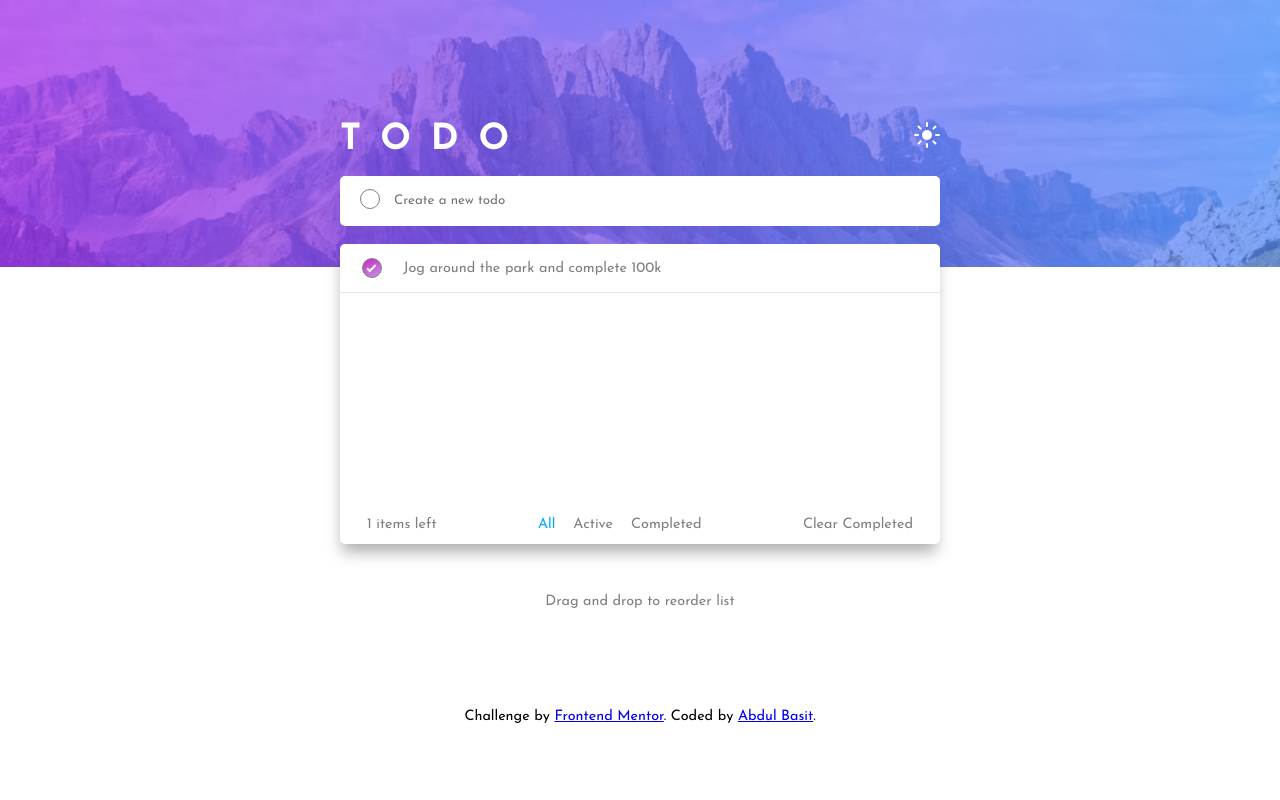
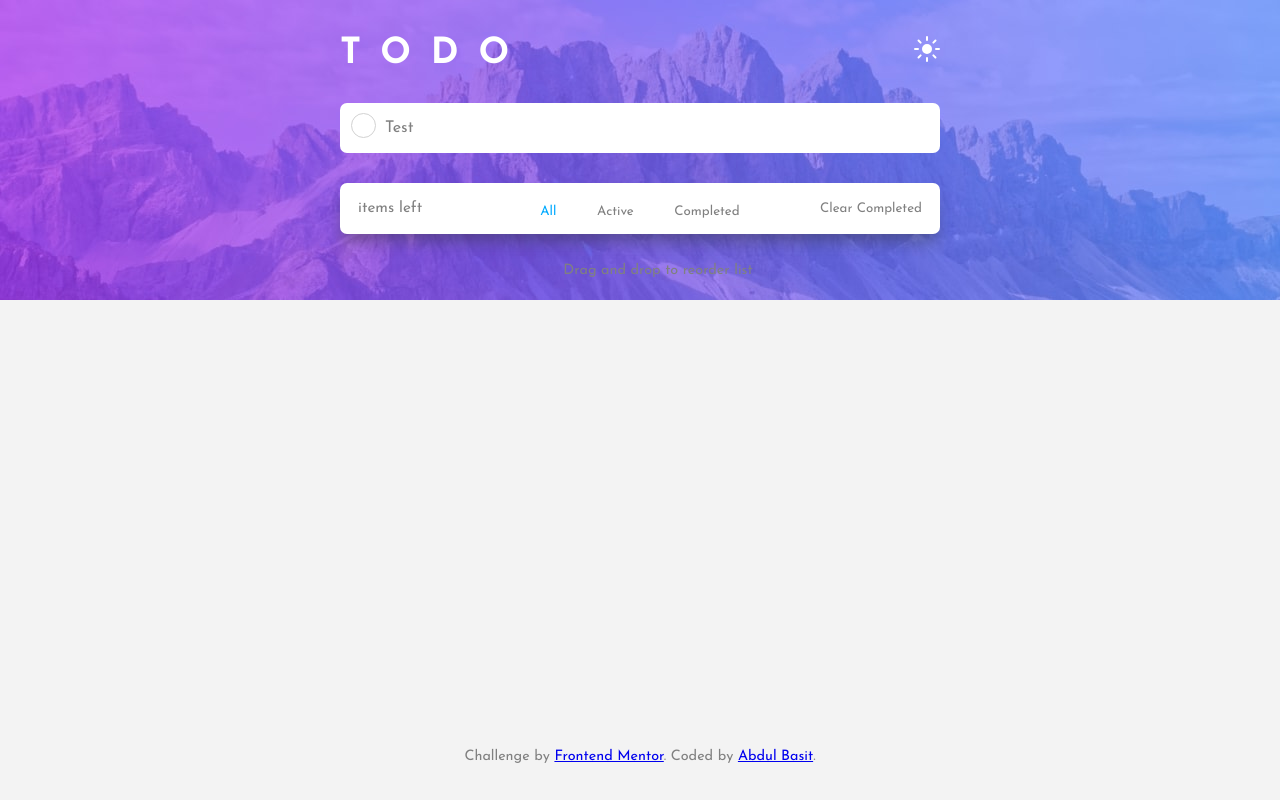
Before and after one commit to Basit-Dev/to-do-app, a website: page index.html in a window 1280 px wide. Drawn offline with Linux system fonts and the light colour scheme.

Commit message:
Updated styles and js functions

```diff
--- a/index.html
+++ b/index.html
@@ -7,54 +7,71 @@
   <link rel="icon" type="image/png" sizes="32x32" href="./images/favicon-32x32.png" />
   <title>Frontend Mentor | Todo app</title>
   <link rel="stylesheet" href="./css/style.css" />
-  <script src="app.js"></script>
 </head>
 
 <body>
-  <img class="desktop-bg-image" src="./images/bg-desktop-light.jpg" alt="Mountain image">
-  <div class="container">
-    <header class="header">
+
+  <div class="main-container">
+
+
+    <!-- -----------------------HEADER CONTAINER----------------------------- -->
+    <header class="header__container">
       <h1 class="header__title">Todo</h1>
       <div class="header__light-dark-toggle">
         <img src="./images/icon-sun.svg" alt="Sun icon" />
       </div>
     </header>
-    <div class="list">
-      <div class="list__circle">
-        <button class="list__button">
-      </div>
-      <div class="list__input">
-        <input class="list__field" type="text" placeholder="Create a new todo" />
-      </div>
-      <div class="list__container">
-        <ul class="list__dynamic">
-          <button class="list__li">
-            <img src="./images/icon-check.svg" alt="">
-          </button>
-          <li class="list__item">Jog around the park and complete 100k</li>
-        </ul>
-        <div class="list__bottom-info">
-          <div class="list__item-left">
-            <!-- Add dynamic number -->1
-            items left
-          </div>
-          <div class="list__stats">
-            <p>All</p>
-            <p>Active</p>
-            <p>Completed</p>
-          </div>
-          <div class="list__clear">Clear Completed</div>
+
+    <!-- -----------------------END OF HEADER-------------------------------------- -->
+
+    <!-- -----------------------INPUT CONTAINER-------------------------------------- -->
+    <section class="input__container">
+      <button class="btn input__button"></button>
+      <input id="input-field" class="input__field" type="text" placeholder="Create a new todo" value="Test" />
+    </section>
+    <!-- -----------------------END OF INPUT CONTAINER---------------------------- -->
+
+    <!-- -----------------------LIST CONTAINER------------------------------------- -->
+    <section id="list-container" class="list__container">
+      <ul id="list-ul" class="list__ul">
+        <!-- <li class="list__dynamic">yui 1 <button onclick="getName()">test</button></li>
+        <li class="list__dynamic">yui 2</li>
+        <li class="list__dynamic">yui 3</li> -->
+      </ul>
+
+      <!-- -----------------------STATS CONTAINER----------------------------------- -->
+      <section class="show__stats-container">
+        <div id="items-left" class="show__item-left">
+          <!-- Add dynamic number -->
+          items left
         </div>
-      </div>
-      <div class="list__reorder">
-        Drag and drop to reorder list
-      </div>
-    </div>
+        <div class="show__stats-middle">
+          <button class="btn show__all">All</button>
+          <button class="btn show__active">Active</button>
+          <button class="btn show__completed">Completed</button>
+        </div>
+        <button class="btn show__clear">Clear Completed</button>
+        <div class="show__reorder">
+          Drag and drop to reorder list
+        </div>
+      </section>
+
+
+    </section>
+    <!-- -----------------------END OF STATS CONTAINER----------------------------- -->
+    <!-- -----------------------END OF LIST CONTAINER----------------------------- -->
+
   </div>
+
   <div class="attribution">
     Challenge by
-    <a href="https://www.frontendmentor.io?ref=challenge" target="_blank">Frontend Mentor<a>. Coded by <a href="#">Abdul Basit</a>.
+    <a href="https://www.frontendmentor.io?ref=challenge" target="_blank">Frontend Mentor<a>. Coded by <a href="#">Abdul
+          Basit</a>.
   </div>
+
+  <div id="foo"></div>
+  <!-- <button id="test" class="testing">TEST</button> -->
+  <script src="app.js"></script>
 </body>
 
 </html>
--- a/sass/main.scss
+++ b/sass/main.scss
@@ -1,4 +1,4 @@
-@import url("https://fonts.googleapis.com/css2?family=Josefin+Sans:wght@400;700&display=swap");
+@import url('https://fonts.googleapis.com/css2?family=Josefin+Sans:wght@400;700&display=swap');
 
 *,
 ::before,
@@ -10,23 +10,45 @@
 
 html {
   font-size: 112.5%;
-  font-family: "Josefin Sans", sans-serif;
+  font-family: 'Josefin Sans', sans-serif;
+  color: gray;
 }
-.desktop-bg-image {
-  width: 100vw;
+body {
+  background-color: rgb(243, 243, 243);
+  width: 100%;
+  background-image: url('/images/bg-mobile-light.jpg');
+  background-repeat: no-repeat;
+  background-size: contain;
 }
-.container {
-  position: relative;
-  top: -150px;
-  width: 50%;
+//  background image, cover and auto strecthes the image, contain makes it responsive,
+
+.btn {
+  cursor: pointer;
+  background: none;
+  border: none;
+  font-family: inherit;
+  color: grey;
+  &:hover {
+    color: rgb(60, 157, 254);
+  }
+}
+// MAIN CONTAINER
+.main-container {
+  width: 80%;
   max-width: 600px;
   margin: auto;
 }
+// MAIN CONTAINER END
+
+// HEADER
 .header {
+  &__container {
     display: flex;
     justify-content: space-between;
+    padding-top: 2rem;
+  }
   &__title {
-    color: white;
+    color: rgb(255, 255, 255);
     text-transform: uppercase;
     letter-spacing: 20px;
   }
@@ -34,96 +56,173 @@ html {
     cursor: pointer;
   }
 }
+// HEADER END
+
+// INPUT
+.input {
+  &__container {
+    margin: 1.7rem 0;
+  }
+  &__field {
+    width: 100%;
+    height: 50px;
+    border-radius: 7px;
+    border: none;
+    padding: 0 2.5rem;
+    font-size: 0.9rem;
+    font-family: inherit;
+    color: inherit;
+  }
+  &__button {
+    position: absolute;
+    width: 25px;
+    height: 25px;
+    margin: 0.6rem;
+    border-radius: 50%;
+    border: solid 1pt rgb(210, 210, 210);
+    background-color: white;
+  }
+}
+// LIST CONTAINER
 
 .list {
   &__container {
-    border-radius: 5px;
-    color: grey;
-    height: 300px;
-    background-color: rgb(255, 255, 255);
-    font-size: 0.8rem;
+    background-color: white;
+    min-height: 50px;
+    border-radius: 7px;
+    margin-bottom: 1rem;
+    //padding: 1rem;
     -webkit-box-shadow: -1px 11px 15px -3px rgba(50, 50, 50, 0.39);
     -moz-box-shadow: -1px 11px 15px -3px rgba(50, 50, 50, 0.39);
     box-shadow: -1px 11px 15px -3px rgba(50, 50, 50, 0.39);
   }
-  &__input {
-    margin: 1rem 0;
 }
-  &__field {
-    display: inline;
+// STATS CONTAINER
+.show {
+  &__stats-container {
+    position: relative;
+    display: flex;
+    justify-content: space-between;
+    padding: 1rem;
+  }
+  &__item-left {
+    color: inherit;
+    font-size: 0.85rem;
+  }
+  &__stats-middle {
+    display: inherit;
+    justify-content: space-around;
+    position: absolute;
+    top: 100px;
+    left: -16px;
+    width: 110%;
+    background-color: white;
+    height: 50px;
+    border-radius: 7px;
+    -webkit-box-shadow: -1px 11px 15px -3px rgba(50, 50, 50, 0.39);
+    -moz-box-shadow: -1px 11px 15px -3px rgba(50, 50, 50, 0.39);
+    box-shadow: -1px 11px 15px -3px rgba(50, 50, 50, 0.39);
+  }
+  &__all {
+    color: rgb(0, 170, 255);
+  }
+
+  &__reorder {
+    position: absolute;
+    top: 180px;
     width: 100%;
-    height: 50px;
-    border-radius: 5px;
-    border: none;
-    padding: 0 3rem;
-    font-family: "Josefin Sans", sans-serif;
+    text-align: center;
+    color: inherit;
+    font-size: 0.8rem;
   }
-  &__bottom-info {
-    width: 100%;
+}
+// STATS CONTAINER END
+
+// LI
+.list__dynamic {
+  position: relative;
+  list-style-type: none;
+  border-bottom: solid 1pt rgb(216, 216, 216);
+  padding: 0.7rem 2rem;
+  color: inherit;
+  &:hover {
+    background-color: antiquewhite;
+  }
+  &:nth-child(1) {
+    border-radius: 7px 7px 0 0;
+  }
+}
+
+.attribution {
   position: absolute;
   bottom: 0;
-    display: flex;
-    justify-content: space-between;
-    padding: 1.5rem;
+  width: 100%;
+  text-align: center;
+  padding: 2rem;
+  font-size: 0.8rem;
 }
-  &__stats {
-    display: flex;
-    p {
-      padding: 0 0.5rem;
+.btnD {
+  background-color: transparent;
+  border: none;
+  position: absolute;
+  right: 15px;
+  &:hover {
+    cursor: pointer;
   }
-    :nth-child(1) {
-        color: rgb(0, 170, 255);
+  img {
+    width: 15px;
+    height: 15px;
   }
 }
-  &__reorder {
-    position: relative;
-    top: 50px;
-    color: grey;
-    font-size: 0.8rem;
-    text-align: center;
-  }
-
-  &__circle {
-    position: relative;
-  }
-  &__button {
-    position: absolute;
-    top: 13px;
-    left: 20px;
+.btn2 {
   border-radius: 50%;
-    height: 20px;
-    width: 20px;
-    border: solid 1pt grey;
-    cursor: pointer;
-    background-color: white;
-  }
-  &__dynamic {
-    padding: 0.8rem;
-    list-style-type: none;
-    display: inline-flex;
-    align-items: center;
-    width: 100%;
-    border-bottom: solid 1pt rgb(231, 231, 231);
-  }
-  &__li {
-    border-radius: 50%;
-    height: 20px;
-    width: 20px;
-    border: solid 1pt grey;
+  height: 15px;
+  width: 15px;
   background: linear-gradient(
     153deg,
     rgba(131, 147, 222, 1) 0%,
     rgba(200, 46, 193, 1) 6%,
     rgba(194, 152, 231, 1) 100%
   );
-    margin-left: 0.4rem;
-  }
-  &__item {
-    padding: 0 1.2rem;
+  border: none;
+  position: absolute;
+  left: 15px;
+  &:hover {
+    cursor: pointer;
   }
 }
-.attribution {
-  text-align: center;
-  font-size: 0.8rem;
-  margin-bottom: 1rem;
+
+.li{
+text-decoration-line: line-through;
+color: blue;
 }
+// MOBILE
+@media only screen and (min-width: 500px) {
+  body {
+    background-image: url('/images/bg-desktop-light.jpg');
+    background-repeat: no-repeat;
+    background-size: contain;
+  }
+  .show {
+    &__stats-middle {
+      top: 3px;
+      left: 30%;
+      width: 40%;
+      background: none;
+      //height: 0;
+      border-radius: 0;
+      -webkit-box-shadow: none;
+      -moz-box-shadow: none;
+      box-shadow: none;
+    }
+    &__reorder {
+      top: 80px;
+    }
+  }
+}
+
+@media only screen and (min-width: 1200px) {
+  body {
+    background-size:auto;
+  }
+}
```
Also changed, not shown: app.js (+118 -0 lines), css/style.css, 1 other file. Lines whose indentation alone changed are shown as unchanged.
